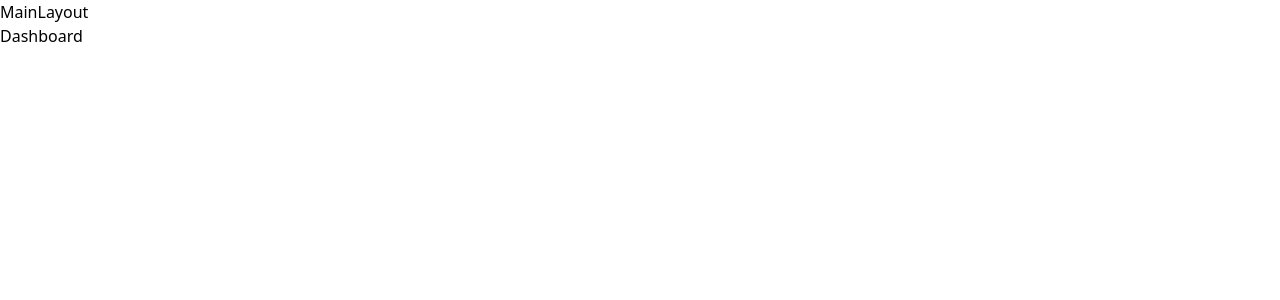
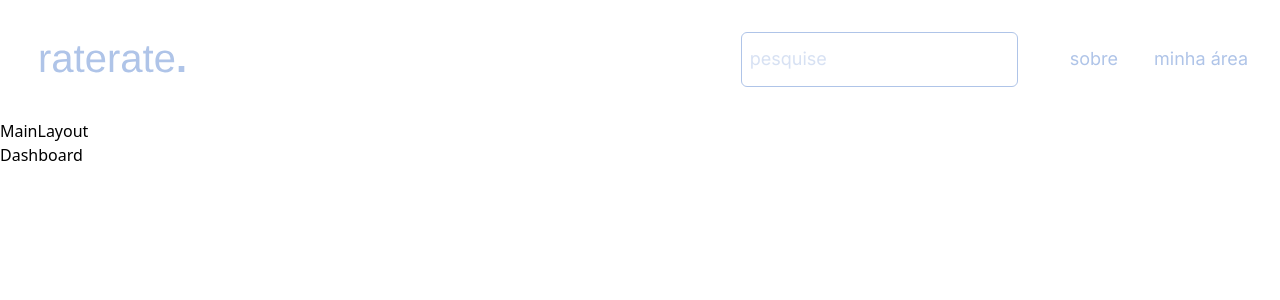
Before and after one commit to aggxb/raterate, a React (Vite) app: page / in a window 1280 px wide. Shown: the top 300 px of the page. Built offline with nearby package versions, Linux system fonts and the light colour scheme.

Commit message:
feat: add header component

```diff
--- /dev/null
+++ b/src/components/Header.jsx
@@ -0,0 +1,29 @@
+import React from 'react';
+import { Link } from 'react-router-dom';
+
+const Header = () => {
+  return (
+    <header className="container flex flex-wrap gap-10 items-center max-md:justify-between max-md:gap-5 max-[25rem]:justify-center max-[25rem]:gap-5">
+      <div>
+        <Link to="/">
+          <img src="/logo-blue.svg" alt="Logo raterate" className="p-2" />
+        </Link>
+      </div>
+      <form className="max-md:order-2 max-md:w-full ml-auto">
+        <input
+          type="text"
+          className="w-full py-3 px-2 text-p-s text-c2blue border rounded-md outline-none"
+          placeholder="pesquise"
+        />
+      </form>
+      <nav className="flex flex-wrap gap items-center gap-6 text-p-s text-c2blue">
+        <Link to="/about" className="py-2 px-3">
+          sobre
+        </Link>
+        <Link to={`user/`}>minha área</Link>
+      </nav>
+    </header>
+  );
+};
+
+export default Header;
--- a/src/output.css
+++ b/src/output.css
@@ -7,9 +7,19 @@
       "Segoe UI Emoji", "Segoe UI Symbol", "Noto Color Emoji";
     --font-mono: ui-monospace, SFMono-Regular, Menlo, Monaco, Consolas, "Liberation Mono",
       "Courier New", monospace;
+    --color-amber-200: oklch(92.4% 0.12 95.746);
+    --spacing: 0.25rem;
+    --text-5xl: 3rem;
+    --text-5xl--line-height: 1;
+    --radius-xs: 0.125rem;
+    --radius-md: 0.375rem;
+    --radius-2xl: 1rem;
     --default-font-family: var(--font-sans);
     --default-mono-font-family: var(--font-mono);
+    --color-c2blue: #afc4e8;
+    --color-c3blue: #5a82c6;
     --color-c4blue: #1b3d73;
+    --color-c5blue: #1b3d73;
     --color-c6blue: #030812;
     --font-h: 'Poppins', sans-serif;
     --font-b: 'Inter', sans-serif;
@@ -164,8 +174,289 @@
   }
 }
 @layer utilities {
+  .container {
+    width: 100%;
+    @media (width >= 40rem) {
+      max-width: 40rem;
+    }
+    @media (width >= 48rem) {
+      max-width: 48rem;
+    }
+    @media (width >= 64rem) {
+      max-width: 64rem;
+    }
+    @media (width >= 80rem) {
+      max-width: 80rem;
+    }
+    @media (width >= 96rem) {
+      max-width: 96rem;
+    }
+  }
+  .container {
+    margin: 0 auto;
+    padding: 1rem;
+    @media (width >= 48rem) {
+      padding: 2rem;
+    }
+  }
+  .mr-4 {
+    margin-right: calc(var(--spacing) * 4);
+  }
+  .ml-auto {
+    margin-left: auto;
+  }
+  .flex {
+    display: flex;
+  }
+  .table {
+    display: table;
+  }
+  .w-full {
+    width: 100%;
+  }
+  .border-collapse {
+    border-collapse: collapse;
+  }
   .transform {
     transform: var(--tw-rotate-x,) var(--tw-rotate-y,) var(--tw-rotate-z,) var(--tw-skew-x,) var(--tw-skew-y,);
+  }
+  .resize {
+    resize: both;
+  }
+  .flex-wrap {
+    flex-wrap: wrap;
+  }
+  .place-content-end {
+    place-content: end;
+  }
+  .items-center {
+    align-items: center;
+  }
+  .items-end {
+    align-items: flex-end;
+  }
+  .justify-between {
+    justify-content: space-between;
+  }
+  .justify-end {
+    justify-content: flex-end;
+  }
+  .gap-4 {
+    gap: calc(var(--spacing) * 4);
+  }
+  .gap-5 {
+    gap: calc(var(--spacing) * 5);
+  }
+  .gap-6 {
+    gap: calc(var(--spacing) * 6);
+  }
+  .gap-10 {
+    gap: calc(var(--spacing) * 10);
+  }
+  .gap-20 {
+    gap: calc(var(--spacing) * 20);
+  }
+  .place-self-end {
+    place-self: end;
+  }
+  .self-end {
+    align-self: flex-end;
+  }
+  .justify-self-end {
+    justify-self: flex-end;
+  }
+  .rounded {
+    border-radius: 0.25rem;
+  }
+  .rounded-2xl {
+    border-radius: var(--radius-2xl);
+  }
+  .rounded-md {
+    border-radius: var(--radius-md);
+  }
+  .rounded-xs {
+    border-radius: var(--radius-xs);
+  }
+  .rounded-s {
+    border-start-start-radius: 0.25rem;
+    border-end-start-radius: 0.25rem;
+  }
+  .border {
+    border-style: var(--tw-border-style);
+    border-width: 1px;
+  }
+  .border-1 {
+    border-style: var(--tw-border-style);
+    border-width: 1px;
+  }
+  .border-2 {
+    border-style: var(--tw-border-style);
+    border-width: 2px;
+  }
+  .bg-amber-200 {
+    background-color: var(--color-amber-200);
+  }
+  .bg-c3blue {
+    background-color: var(--color-c3blue);
+  }
+  .bg-c5blue {
+    background-color: var(--color-c5blue);
+  }
+  .bg-c6blue {
+    background-color: var(--color-c6blue);
+  }
+  .p-2 {
+    padding: calc(var(--spacing) * 2);
+  }
+  .px-2 {
+    padding-inline: calc(var(--spacing) * 2);
+  }
+  .px-3 {
+    padding-inline: calc(var(--spacing) * 3);
+  }
+  .py-2 {
+    padding-block: calc(var(--spacing) * 2);
+  }
+  .py-3 {
+    padding-block: calc(var(--spacing) * 3);
+  }
+  .font-b {
+    font-family: var(--font-b);
+  }
+  .text-c2blue {
+    color: var(--color-c2blue);
+  }
+  .underline {
+    text-decoration-line: underline;
+  }
+  .outline {
+    outline-style: var(--tw-outline-style);
+    outline-width: 1px;
+  }
+  .outline-none {
+    --tw-outline-style: none;
+    outline-style: none;
+  }
+  .max-\[400px\]\:flex-nowrap {
+    @media (width < 400px) {
+      flex-wrap: nowrap;
+    }
+  }
+  .max-\[400px\]\:items-center {
+    @media (width < 400px) {
+      align-items: center;
+    }
+  }
+  .max-\[400px\]\:justify-center {
+    @media (width < 400px) {
+      justify-content: center;
+    }
+  }
+  .max-\[400px\]\:gap-0 {
+    @media (width < 400px) {
+      gap: calc(var(--spacing) * 0);
+    }
+  }
+  .max-\[400px\]\:gap-2 {
+    @media (width < 400px) {
+      gap: calc(var(--spacing) * 2);
+    }
+  }
+  .max-\[400px\]\:gap-5 {
+    @media (width < 400px) {
+      gap: calc(var(--spacing) * 5);
+    }
+  }
+  .max-\[400px\]\:gap-20 {
+    @media (width < 400px) {
+      gap: calc(var(--spacing) * 20);
+    }
+  }
+  .max-\[400px\]\:text-5xl {
+    @media (width < 400px) {
+      font-size: var(--text-5xl);
+      line-height: var(--tw-leading, var(--text-5xl--line-height));
+    }
+  }
+  .max-md\:order-2 {
+    @media (width < 48rem) {
+      order: 2;
+    }
+  }
+  .max-md\:row-1 {
+    @media (width < 48rem) {
+      grid-row: 1;
+    }
+  }
+  .max-md\:row-2 {
+    @media (width < 48rem) {
+      grid-row: 2;
+    }
+  }
+  .max-md\:row-3 {
+    @media (width < 48rem) {
+      grid-row: 3;
+    }
+  }
+  .max-md\:row-10 {
+    @media (width < 48rem) {
+      grid-row: 10;
+    }
+  }
+  .max-md\:w-full {
+    @media (width < 48rem) {
+      width: 100%;
+    }
+  }
+  .max-md\:flex-1 {
+    @media (width < 48rem) {
+      flex: 1;
+    }
+  }
+  .max-md\:flex-2 {
+    @media (width < 48rem) {
+      flex: 2;
+    }
+  }
+  .max-md\:justify-baseline {
+    @media (width < 48rem) {
+      justify-content: baseline;
+    }
+  }
+  .max-md\:justify-between {
+    @media (width < 48rem) {
+      justify-content: space-between;
+    }
+  }
+  .max-md\:justify-center {
+    @media (width < 48rem) {
+      justify-content: center;
+    }
+  }
+  .max-md\:gap-5 {
+    @media (width < 48rem) {
+      gap: calc(var(--spacing) * 5);
+    }
+  }
+  .max-\[25rem\]\:justify-center {
+    @media (width < 25rem) {
+      justify-content: center;
+    }
+  }
+  .max-\[25rem\]\:gap-0 {
+    @media (width < 25rem) {
+      gap: calc(var(--spacing) * 0);
+    }
+  }
+  .max-\[25rem\]\:gap-5 {
+    @media (width < 25rem) {
+      gap: calc(var(--spacing) * 5);
+    }
+  }
+  .md\:flex-wrap {
+    @media (width >= 48rem) {
+      flex-wrap: wrap;
+    }
   }
 }
 @layer utilities {
@@ -255,6 +546,16 @@
   syntax: "*";
   inherits: false;
 }
+@property --tw-border-style {
+  syntax: "*";
+  inherits: false;
+  initial-value: solid;
+}
+@property --tw-outline-style {
+  syntax: "*";
+  inherits: false;
+  initial-value: solid;
+}
 @property --tw-gradient-position {
   syntax: "*";
   inherits: false;
@@ -305,6 +606,8 @@
       --tw-rotate-z: initial;
       --tw-skew-x: initial;
       --tw-skew-y: initial;
+      --tw-border-style: solid;
+      --tw-outline-style: solid;
       --tw-gradient-position: initial;
       --tw-gradient-from: #0000;
       --tw-gradient-via: #0000;
--- a/src/pages/MainLayout.jsx
+++ b/src/pages/MainLayout.jsx
@@ -1,9 +1,11 @@
 import React from 'react'
 import { Outlet } from 'react-router-dom'
+import Header from '../components/Header'
 
 const MainLayout = () => {
   return (
     <div>
+      <Header />
       <h1>MainLayout</h1>
       <Outlet />
     </div>
```
